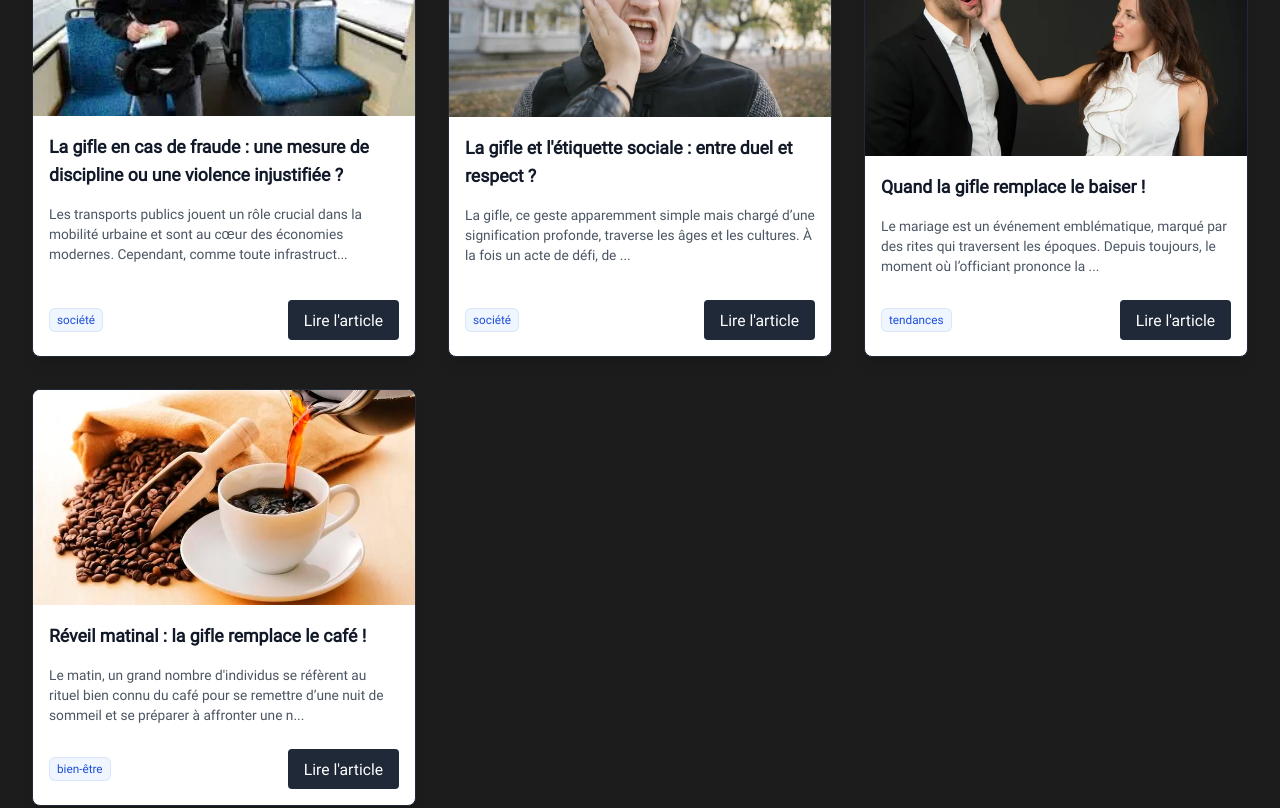
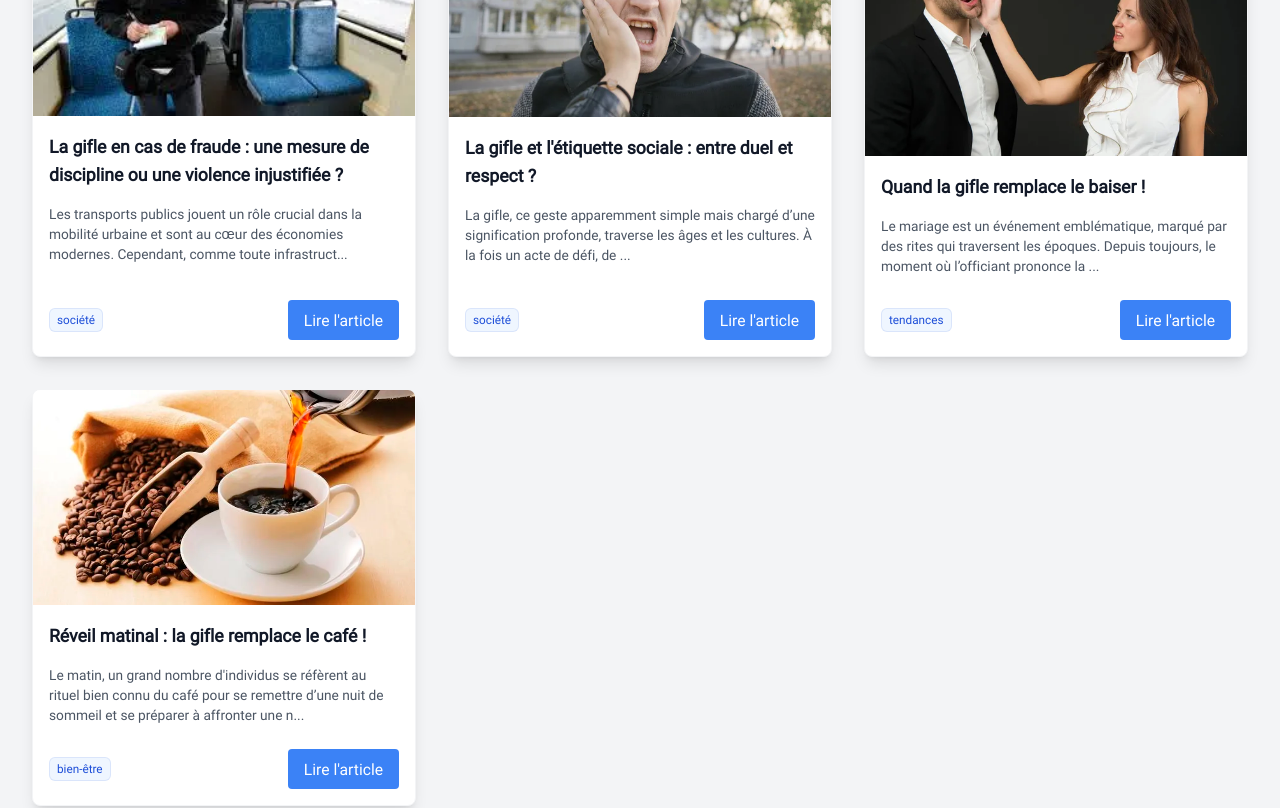
Before and after one commit to LuzBoger/click-et-paf, a React (Vite) app: page / in a window 1280 px wide. Shown: the part 3299-4107 px from the top of the page. Built offline with nearby package versions, Linux system fonts and the light colour scheme.

Commit message:
modif front

```diff
--- a/src/components/Article.jsx
+++ b/src/components/Article.jsx
@@ -5,7 +5,7 @@ const Article = (item) => {
     return (
         <article
             key={article.id}
-            className="border border-gray-800 flex flex-col justify-between max-w-sm rounded-lg overflow-hidden shadow-lg text-gray-900 bg-white"
+            className="border border-gray-100 flex flex-col justify-between max-w-sm rounded-lg overflow-hidden shadow-lg text-gray-900 bg-white"
         >
             <div className="flex flex-col gap-4">
                 <img
@@ -33,7 +33,7 @@ const Article = (item) => {
                 </span>
                 <a
                     href={`/blog/${article.category}/${article.slug}`}
-                    className="inline-block bg-gray-800 text-white py-2 px-4 rounded hover:bg-gray-800 transition duration-300"
+                    className="inline-block bg-blue-500 text-white py-2 px-4 rounded hover:bg-blue-600 transition duration-300"
                     title={`Lire l'article: ${article.title}`}
                 >
                     Lire l'article
--- a/src/index.css
+++ b/src/index.css
@@ -23,8 +23,8 @@
 @layer base {
   html {
     font-family: 'Roboto', sans-serif;
-    background: #1C1C1C;
-    color: white
+    background: #f3f4f6;
+    color: #111827
   }
 
   img {
--- a/src/pages/Articles/Article.jsx
+++ b/src/pages/Articles/Article.jsx
@@ -116,10 +116,17 @@ const Article = () => {
               </p>
             ))}
           </section>
+          <a
+            href={`/blog`}
+            className="inline-block bg-blue-500 text-white py-2 px-4 rounded hover:bg-blue-600 transition duration-300"
+            title={`Lire l'article: ${article.title}`}
+          >
+            Revenir vers le blog
+          </a>
         </article>
       </main>
 
-            <Footer />
+      <Footer />
     </div>
   );
 };
```
